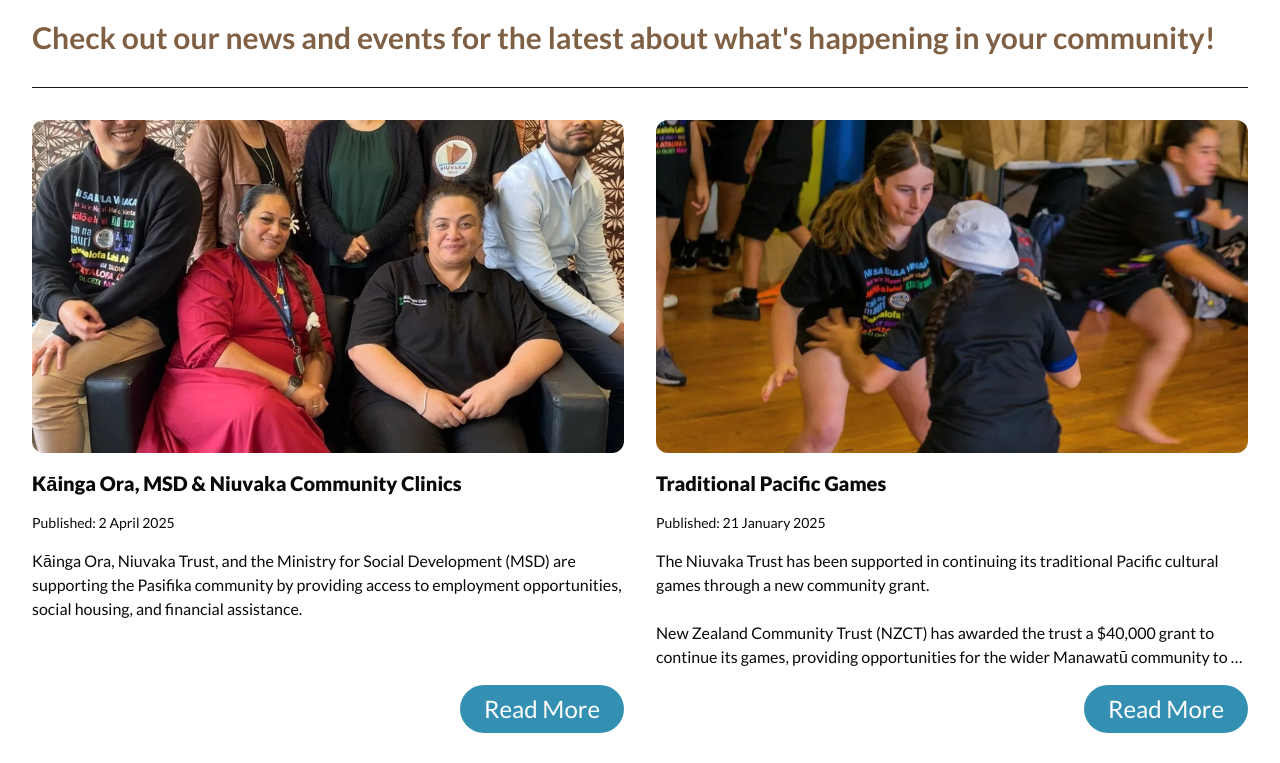
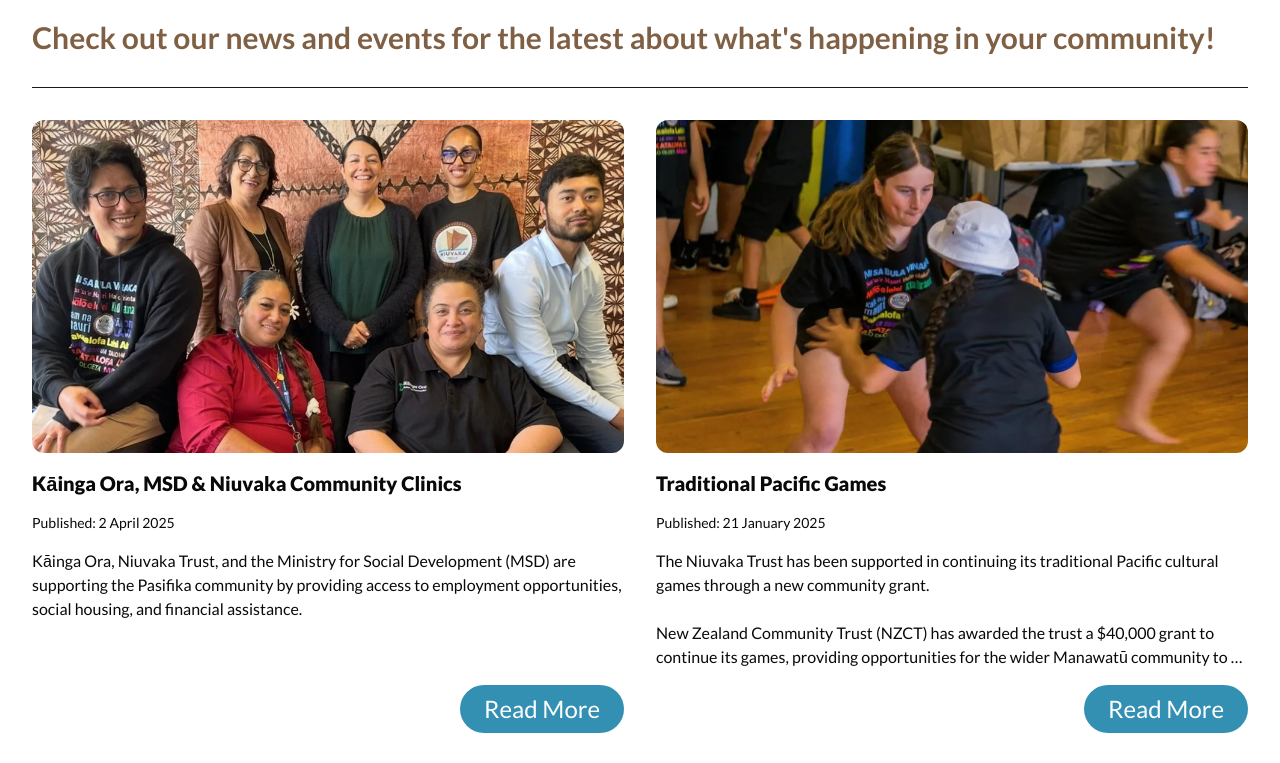
Before and after one commit to jhigger/niuvaka-trust, a Next.js app: page /news in a window 1280 px wide. Shown: the part 837-1600 px from the top of the page. Built offline with nearby package versions, Linux system fonts and the light colour scheme.

Commit message:
feat: add small changes

```diff
--- a/src/pages/news.tsx
+++ b/src/pages/news.tsx
@@ -34,7 +34,7 @@ const Article = ({
           <img
             src={image}
             alt="thumbnail"
-            className="h-full w-full rounded-xl object-cover"
+            className="h-full w-full rounded-xl object-cover object-[50%_30%]"
           />
         </AspectRatio>
       )}
--- a/src/pages/services.tsx
+++ b/src/pages/services.tsx
@@ -98,8 +98,9 @@ const serviceDescriptions = [
         is central to all engagements.
         <br />
         <br />
-        Our Pasifika Navigators can connect you to access services and supports
-        with other providers, community organisations and government agencies.
+        Our Pasifika Whānau Ora Navigators can connect you to access services
+        and supports with other providers, community organisations and
+        government agencies.
         <br />
         <br />
         Contact our Navigation team on{" "}
```
Also changed, not shown: public/news/POLY-PADDLES-LOGO_CMYK_A3.webp (deleted), public/projects/paddles.webp.
